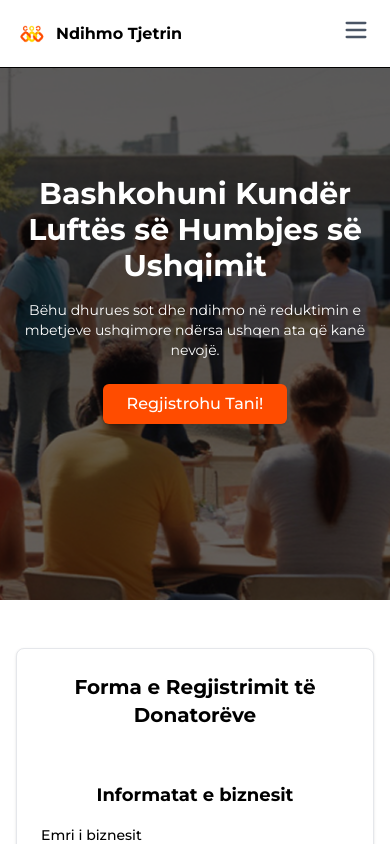
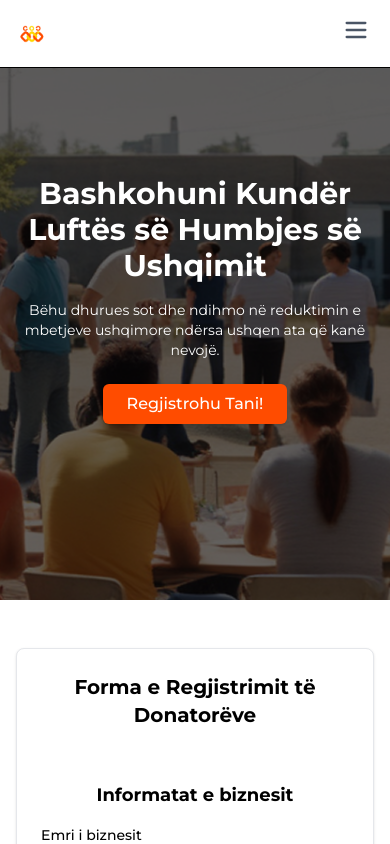
Before and after one commit to Lab-Course-2025/food-waste-reduction-react, a React (Vite) app: page /donors in a window 390 px wide. Shown: the top 844 px of the page. Built offline with nearby package versions, Linux system fonts and the light colour scheme.

Commit message:
Fixed header for lg-screen

```diff
--- a/src/components/Header.jsx
+++ b/src/components/Header.jsx
@@ -28,9 +28,10 @@ const Header = () => {
         {/* Logo - Left */}
         <div className="absolute left-0 flex items-center gap-2">
           <img src={logo || "/placeholder.svg"} alt="Logo" className="h-8" />
-          <Link to="/" className="font-bold text-black">
+          <Link to="/" className="font-bold text-black hidden lg:inline">
             Ndihmo Tjetrin
           </Link>
+
         </div>
 
         {/* Desktop Navigation - Dead Center */}
@@ -60,7 +61,7 @@ const Header = () => {
             to="/login"
             className="text-black font-semibold text-sm hover:text-[#FF4C00FF] transition-colors duration-200 flex items-center gap-2"
           >
-            Kyqu
+            <span className="hidden lg:inline">Kyqu</span>
             <LogIn className="w-6 h-6" />
           </Link>
         </div>
```
